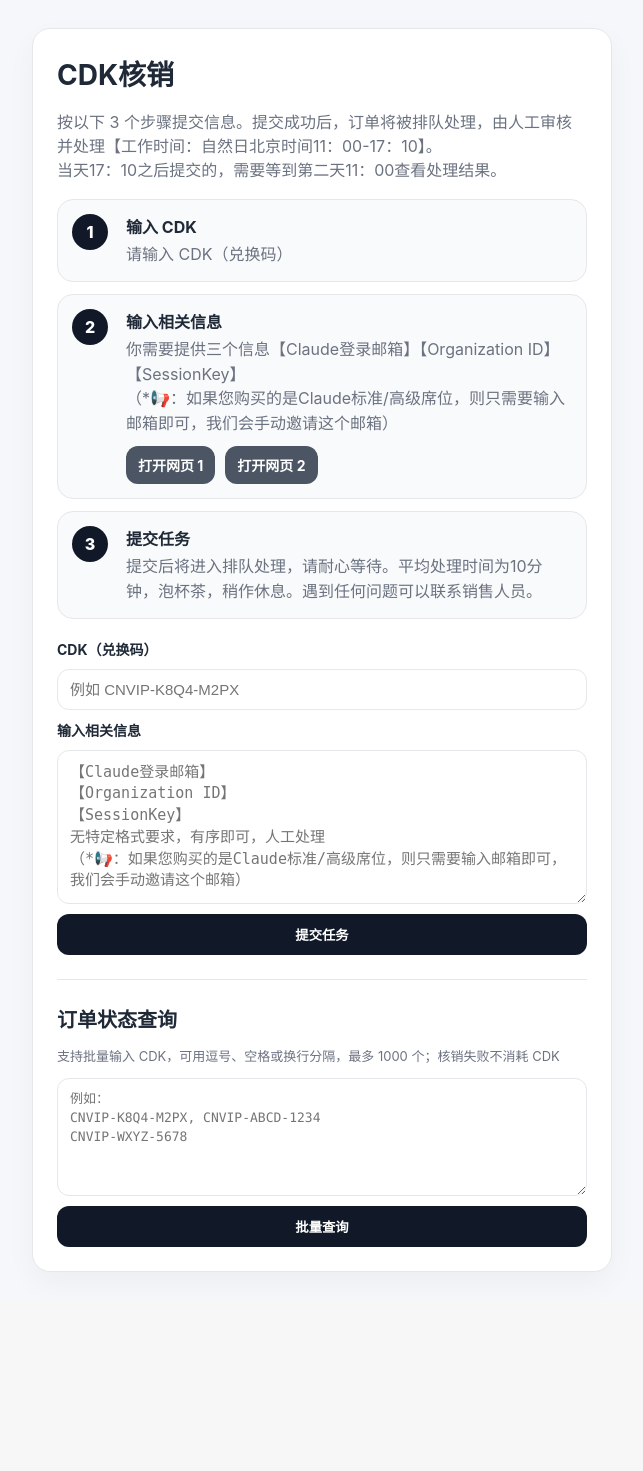
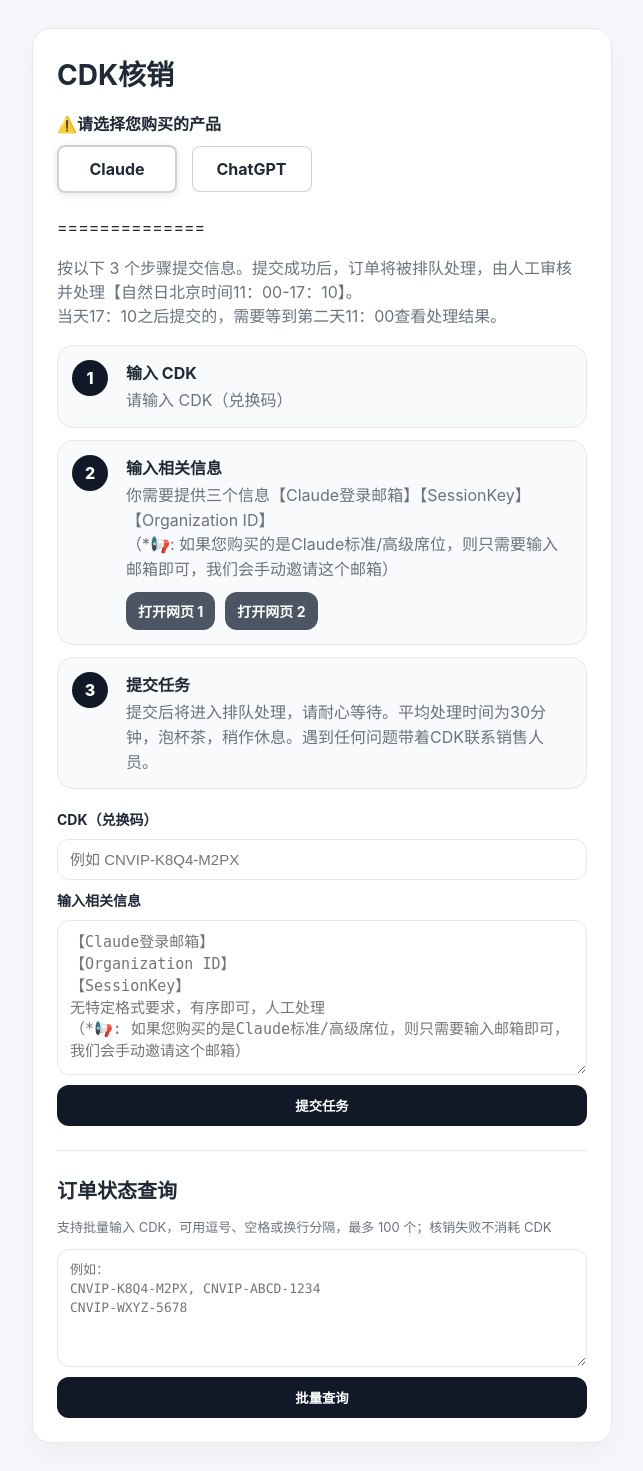
Before and after one commit to chennuo2233-png/vip-cdk-center, a Flask app: page /redeem in a window 1280 px wide. Shown: the part 53-1524 px from the top of the page, without its empty margins (318-961 px from the left). Before the commit the page ends 1325 px from the top, so only its background shows below. Run offline with Flask 3, Linux system fonts and the light colour scheme; data comes from the database, SQL or seed files in the repository; data that the repository does not hold is empty.

Commit message:
ChatGPT 代充值改动1/2

```diff
--- a/templates/redeem.html
+++ b/templates/redeem.html
@@ -3,8 +3,24 @@
 {% block content %}
 <section class="card narrow redeem-card">
   <h1>CDK核销</h1>
+
+  <div class="product-switcher" aria-label="产品选择">
+    <div class="product-switcher-title">⚠️请选择您购买的产品</div>
+    <div class="product-options">
+      <label class="product-option active" data-product-option="product1">
+        <input type="radio" name="product_choice_ui" value="product1" checked>
+        <span>Claude</span>
+      </label>
+      <label class="product-option" data-product-option="product2">
+        <input type="radio" name="product_choice_ui" value="product2">
+        <span>ChatGPT</span>
+      </label>
+    </div>
+    <p class="product-switcher-hint">==============</p>
+  </div>
+
   <p class="muted">
-  按以下 3 个步骤提交信息。提交成功后，订单将被排队处理，由人工审核并处理【工作时间：自然日北京时间11：00-17：10】。<br>
+  按以下 3 个步骤提交信息。提交成功后，订单将被排队处理，由人工审核并处理【自然日北京时间11：00-17：10】。<br>
   当天17：10之后提交的，需要等到第二天11：00查看处理结果。
 </p>
 
@@ -20,13 +36,13 @@
       <div class="step-num">2</div>
       <div>
         <h2>输入相关信息</h2>
-        <p>
+        <p id="productGuideText">
           你需要提供三个信息【Claude登录邮箱】【Organization ID】【SessionKey】<br>
           （*📢：如果您购买的是Claude标准/高级席位，则只需要输入邮箱即可，我们会手动邀请这个邮箱）
         </p>
         <div class="step-buttons">
-          <a class="button secondary" href="{{ step2_login_url }}" target="_blank" rel="noopener noreferrer">{{ step2_login_label }}</a>
-          <a class="button secondary" href="{{ step2_copy_url }}" target="_blank" rel="noopener noreferrer">{{ step2_copy_label }}</a>
+          <a id="step2LoginButton" class="button secondary" href="{{ step2_login_url }}" target="_blank" rel="noopener noreferrer">{{ step2_login_label }}</a>
+          <a id="step2CopyButton" class="button secondary" href="{{ step2_copy_url }}" target="_blank" rel="noopener noreferrer">{{ step2_copy_label }}</a>
         </div>
       </div>
     </div>
@@ -34,7 +50,7 @@
       <div class="step-num">3</div>
       <div>
         <h2>提交任务</h2>
-        <p>提交后将进入排队处理，请耐心等待。平均处理时间为10分钟，泡杯茶，稍作休息。遇到任何问题可以联系销售人员。</p>
+        <p>提交后将进入排队处理，请耐心等待。平均处理时间为30分钟，泡杯茶，稍作休息。遇到任何问题带着CDK联系销售人员。</p>
       </div>
     </div>
   </div>
@@ -49,13 +65,13 @@
     <label>CDK（兑换码）</label>
     <input name="proxy_code" placeholder="例如 CNVIP-K8Q4-M2PX" required>
     <label>输入相关信息</label>
-    <textarea name="token" rows="6" placeholder="【Claude登录邮箱】&#10;【Organization ID】&#10;【SessionKey】&#10;无特定格式要求，有序即可，人工处理&#10;（*📢：如果您购买的是Claude标准/高级席位，则只需要输入邮箱即可，我们会手动邀请这个邮箱） " required></textarea>
+    <textarea id="tokenTextarea" name="token" rows="6" placeholder="【Claude登录邮箱】&#10;【Organization ID】&#10;【SessionKey】&#10;无特定格式要求，有序即可，人工处理&#10;（*📢：如果您购买的是Claude标准/高级席位，则只需要输入邮箱即可，我们会手动邀请这个邮箱） " required></textarea>
     <button type="submit">提交任务</button>
   </form>
 
   <hr>
   <h2>订单状态查询</h2>
-  <p class="muted small">支持批量输入 CDK，可用逗号、空格或换行分隔，最多 1000 个；核销失败不消耗 CDK</p>
+  <p class="muted small">支持批量输入 CDK，可用逗号、空格或换行分隔，最多 100 个；核销失败不消耗 CDK</p>
   <form method="post" class="form batch-check-form">
     <input type="hidden" name="_csrf_token" value="{{ csrf_token() }}">
     <input type="hidden" name="action" value="check">
@@ -103,6 +119,110 @@ CNVIP-WXYZ-5678" required>{{ status_query_input or '' }}</textarea>
     {% endif %}
   </div>
   {% endif %}
+
+  <style>
+  .product-switcher {
+    margin: 18px 0;
+  }
+
+  .product-switcher-title {
+    font-weight: 700;
+    margin-bottom: 10px;
+  }
+
+  .product-option {
+    display: inline-flex;
+    align-items: center;
+    justify-content: center;
+    gap: 8px;
+    min-width: 120px;
+    padding: 12px 18px;
+    margin-right: 10px;
+    margin-bottom: 8px;
+    border: 1px solid rgba(0, 0, 0, 0.18);
+    border-radius: 8px;
+    cursor: pointer;
+    font-weight: 700;
+    background: #fff;
+  }
+
+  .product-option.active {
+    border-width: 2px;
+    box-shadow: 0 2px 8px rgba(0, 0, 0, 0.10);
+  }
+
+  .product-option input {
+    display: none;
+  }
+</style>
+
+  <script>
+    const PRODUCT_CONFIG = {
+      product1: {
+        guideHtml: `你需要提供三个信息【Claude登录邮箱】【SessionKey】【Organization ID】<br>
+          （*📢: 如果您购买的是Claude标准/高级席位，则只需要输入邮箱即可，我们会手动邀请这个邮箱）`,
+        placeholder: `【Claude登录邮箱】
+【Organization ID】
+【SessionKey】
+无特定格式要求，有序即可，人工处理
+（*📢: 如果您购买的是Claude标准/高级席位，则只需要输入邮箱即可，我们会手动邀请这个邮箱）`,
+        loginUrl: {{ step2_login_url|tojson }},
+        copyUrl: {{ step2_copy_url|tojson }},
+        loginLabel: {{ step2_login_label|tojson }},
+        copyLabel: {{ step2_copy_label|tojson }}
+      },
+      product2: {
+        // 产品二的内容请直接在这里硬编码。
+        // 下面这些只是占位示例，你把文字和链接替换成自己的即可。
+        guideHtml: `你需要登录【ChatGPT】并提供【账号 AuthSession 信息】<br>
+          请按照下方教程填写，信息错误卡密会核销失败，可以再次提交。`,
+        placeholder: `📘操作指南
+步骤1：登录 ChatGPT
+打开上方【网页1】确保ChatGPT官网登录着你要充值的账号。
+
+步骤2：获取账号 AuthSession 信息
+打开上方【网页2】并复制全部内容完整填写在这里。
+
+示例：{"WARNING_BANNER":"…………………………………………
+`,
+        loginUrl: 'https://chatgpt.com/',
+        copyUrl: 'https://chatgpt.com/api/auth/session',
+        loginLabel: '【网页1】',
+        copyLabel: '【网页2】'
+      }
+    };
+
+    function applyProduct(productKey) {
+      const config = PRODUCT_CONFIG[productKey] || PRODUCT_CONFIG.product1;
+      const guideText = document.getElementById('productGuideText');
+      const textarea = document.getElementById('tokenTextarea');
+      const loginButton = document.getElementById('step2LoginButton');
+      const copyButton = document.getElementById('step2CopyButton');
+
+      guideText.innerHTML = config.guideHtml;
+      textarea.placeholder = config.placeholder;
+      loginButton.href = config.loginUrl;
+      loginButton.textContent = config.loginLabel;
+      copyButton.href = config.copyUrl;
+      copyButton.textContent = config.copyLabel;
+
+      document.querySelectorAll('[data-product-option]').forEach(option => {
+        const isActive = option.dataset.productOption === productKey;
+        option.classList.toggle('active', isActive);
+        const input = option.querySelector('input[type="radio"]');
+        if (input) {
+          input.checked = isActive;
+        }
+      });
+    }
+
+    document.querySelectorAll('input[name="product_choice_ui"]').forEach(input => {
+      input.addEventListener('change', event => {
+        applyProduct(event.target.value);
+      });
+    });
+
+    applyProduct('product1');
+  </script>
 </section>
 {% endblock %}
-<!-- 分销商招募：（微信:Jmm_JimmyCat) 备注：wzzz -->
```
